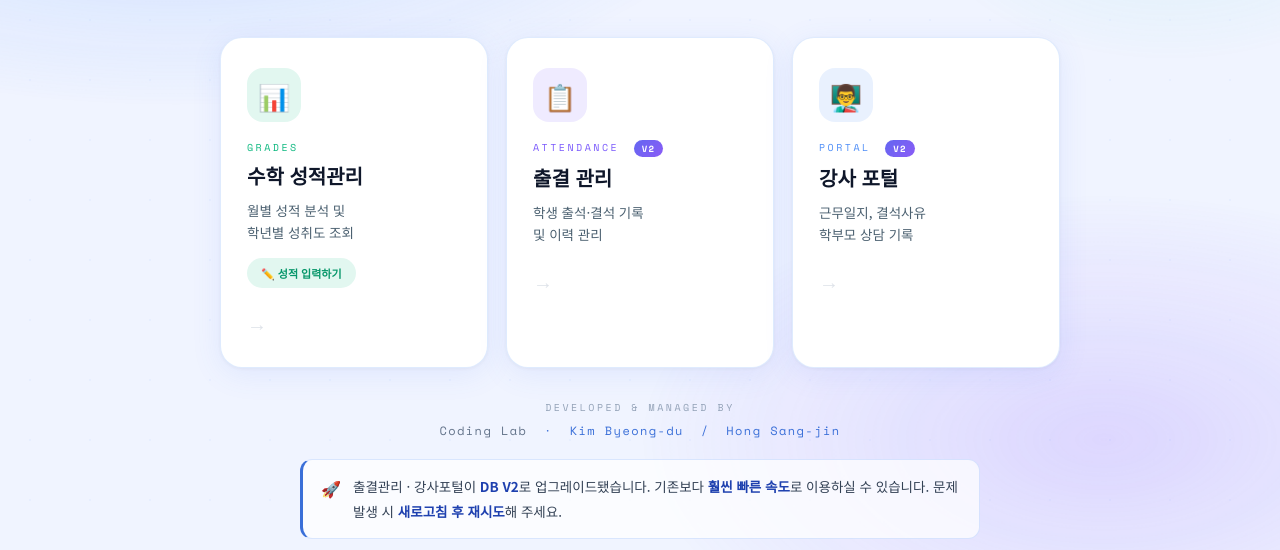
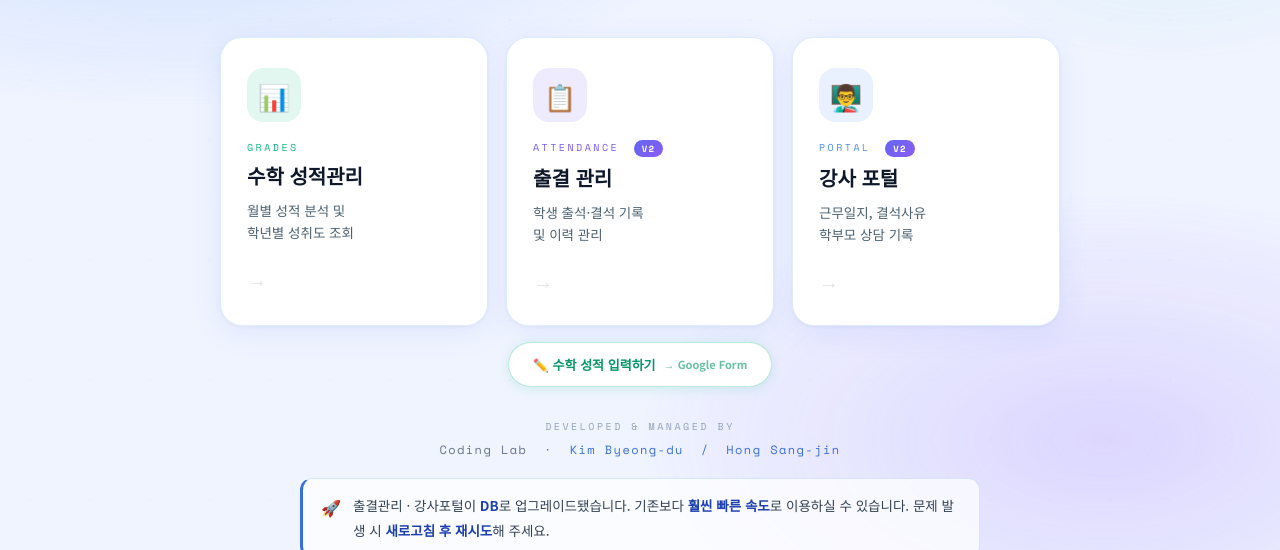
Before and after one commit to donkeycar0-design/Gunwi-Immersive-Math-Hub-V2, a plain HTML site: page index.html in a window 1280 px wide. Shown: the part 250-800 px from the top of the page. Drawn offline with nearby package versions, Linux system fonts and the light colour scheme.

Commit message:
Update index.html

```diff
--- a/index.html
+++ b/index.html
@@ -405,15 +405,6 @@
       <div class="card-label">Grades</div>
       <div class="card-name">수학 성적관리</div>
       <div class="card-desc">월별 성적 분석 및<br>학년별 성취도 조회</div>
-      <!-- 성적 입력 폼 링크 -->
-      <a href="https://docs.google.com/forms/d/e/1FAIpQLSfGbzG_BgYzazMQFE-4b1dnciiqbDv9PfvEwXcQNJQP3j_W7Q/viewform"
-         target="_blank"
-         onclick="event.stopPropagation();"
-         style="display:inline-flex;align-items:center;gap:6px;margin-top:14px;padding:7px 14px;background:rgba(16,185,129,0.12);border-radius:99px;font-size:11px;font-weight:700;color:#059669;text-decoration:none;transition:background .15s;"
-         onmouseover="this.style.background='rgba(16,185,129,0.22)'"
-         onmouseout="this.style.background='rgba(16,185,129,0.12)'">
-        ✏️ 성적 입력하기
-      </a>
       <div class="card-arrow">→</div>
     </div>
 
@@ -441,6 +432,18 @@
 
   </div>
 
+  <!-- 성적 입력 직접 링크 -->
+  <div style="margin-top:16px;position:relative;z-index:1;animation:fadeInUp 0.7s ease 0.75s both;">
+    <a href="https://docs.google.com/forms/d/e/1FAIpQLSfGbzG_BgYzazMQFE-4b1dnciiqbDv9PfvEwXcQNJQP3j_W7Q/viewform"
+       target="_blank" rel="noopener noreferrer"
+       style="display:inline-flex;align-items:center;gap:8px;padding:12px 24px;background:#fff;border:1px solid rgba(16,185,129,0.3);border-radius:99px;font-size:13px;font-weight:700;color:#059669;text-decoration:none;box-shadow:0 2px 12px rgba(16,185,129,0.15);transition:all .2s;"
+       onmouseover="this.style.background='#f0fdf4';this.style.boxShadow='0 4px 20px rgba(16,185,129,0.25)'"
+       onmouseout="this.style.background='#fff';this.style.boxShadow='0 2px 12px rgba(16,185,129,0.15)'">
+      ✏️ 수학 성적 입력하기
+      <span style="font-size:11px;opacity:.6;">→ Google Form</span>
+    </a>
+  </div>
+
   <div class="launcher-credits">
     <div class="credits-label">Developed &amp; Managed by</div>
     <div class="credits-names">
@@ -456,13 +459,14 @@
     <div class="notice-box">
       <div class="notice-icon">🚀</div>
       <div class="notice-text">
-        출결관리 · 강사포털이 <strong>DB V2</strong>로 업그레이드됐습니다.
+        출결관리 · 강사포털이 <strong>DB</strong>로 업그레이드됐습니다.
         기존보다 <strong>훨씬 빠른 속도</strong>로 이용하실 수 있습니다.
         문제 발생 시 <strong>새로고침 후 재시도</strong>해 주세요.
       </div>
     </div>
   </div>
-</div>
+
+  </div>
 
 <!-- ════ APP SHELL ════ -->
 <div id="app-shell">
```
